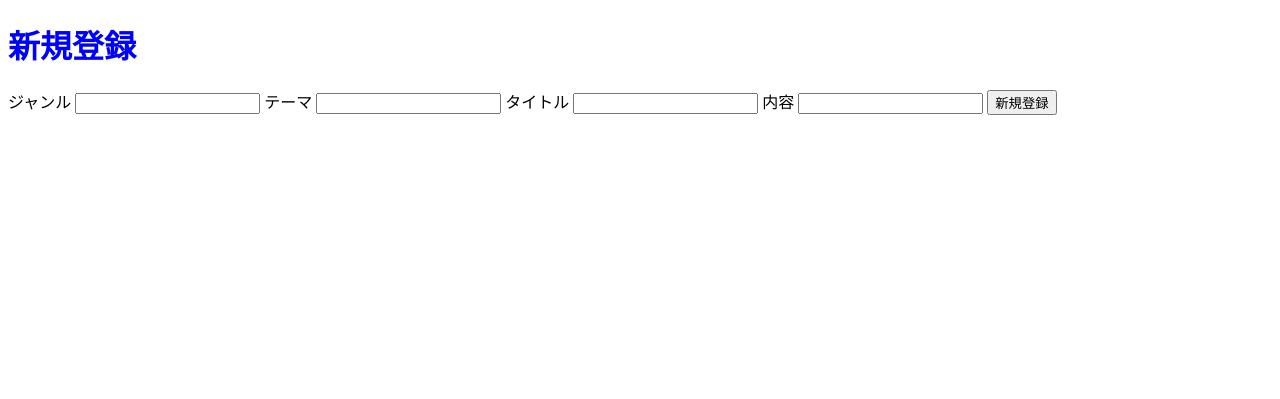
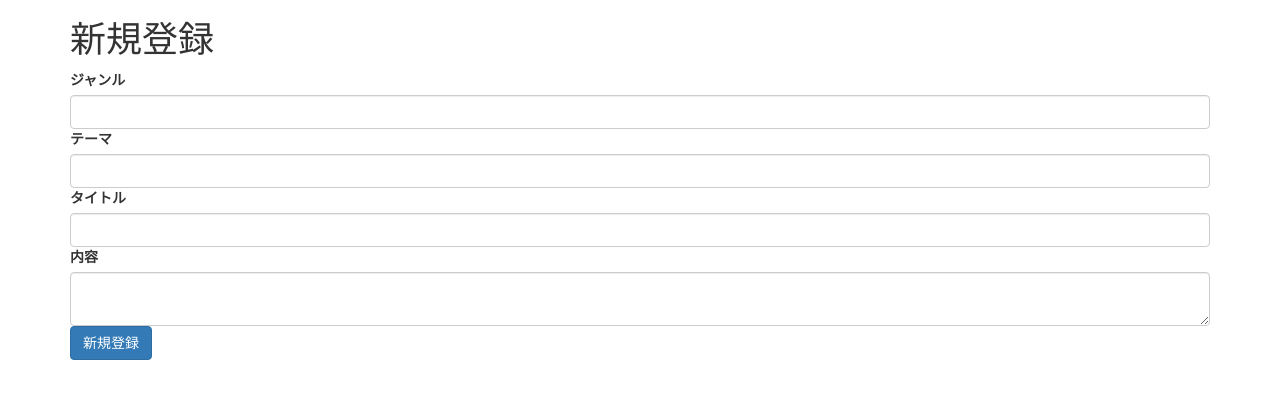
Before and after one commit to Terralien-jp/flask_blog, a Flask app: page /create in a window 1280 px wide. Shown: the top 399 px of the page. Run offline with Flask 2, Linux system fonts and the light colour scheme; a user stored in the database is signed in; some libraries are stand-ins or nearby versions.

Commit message:
fix 全ページにbootstrap

```diff
--- a/templates/base.html
+++ b/templates/base.html
@@ -4,8 +4,9 @@
     <meta charset="UTF-8">
     <meta http-equiv="X-UA-Compatible" content="IE=edge">
     <meta name="viewport" content="width=device-width, initial-scale=1.0">
-    <link rel="stylesheet" href="{{ url_for('static', filename='css/sample.css') }}">
-    <title>Document</title>
+    <!-- <link rel="stylesheet" href="{{ url_for('static', filename='css/sample.css') }}"> -->
+    <!-- <link href="https://cdn.jsdelivr.net/npm/bootstrap@5.0.2/dist/css/bootstrap.min.css" rel="stylesheet" integrity="sha384-EVSTQN3/azprG1Anm3QDgpJLIm9Nao0Yz1ztcQTwFspd3yD65VohhpuuCOmLASjC" crossorigin="anonymous"> -->
+    {% block title %}{% endblock %}
 </head>
 <body>
     {% block content %}
--- a/templates/create.html
+++ b/templates/create.html
@@ -1,15 +1,19 @@
-{% extends "base.html" %}
+{% extends "bootstrap/base.html" %}
+{% block title %}新規登録ページ{% endblock %}
+
 {% block content %}
+<div class="container">
     <h1>新規登録</h1>
         <form method="POST">
             <label for="title">ジャンル</label>
-    <input type="text" name="genre">
+            <input type="text" class="form-control" name="genre">
             <label for="title">テーマ</label>
-    <input type="text" name="theme">
+            <input type="text" class="form-control" name="theme">
             <label for="title">タイトル</label>
-    <input type="text" name="title">
+            <input type="text" class="form-control" name="title">
             <label for="body">内容</label>
-    <input type="text" name="body">
-    <input type="submit" value="新規登録">
+            <textarea type="text" class="form-control" name="body"></textarea>
+            <input type="submit" class="btn btn-primary" value="新規登録">
         </form>
+</div>
 {% endblock %}
--- a/templates/signup.html
+++ b/templates/signup.html
@@ -1,4 +1,6 @@
-{% extends "base.html" %}
+{% extends "bootstrap/base.html" %}
+{% block title %}ユーザー登録ページ{% endblock %}
+
 {% block content %}
 <h1>ユーザー登録</h1>
 <form method="POST">
--- a/templates/update.html
+++ b/templates/update.html
@@ -1,4 +1,6 @@
-{% extends "base.html" %}
+{% extends "bootstrap/base.html" %}
+{% block title %}記事編集ページ{% endblock %}
+
 {% block content %}
 <h1>記事編集</h1>
 <form method="POST">
```
Also changed, not shown: blog.db. Lines whose indentation alone changed are shown as unchanged.
